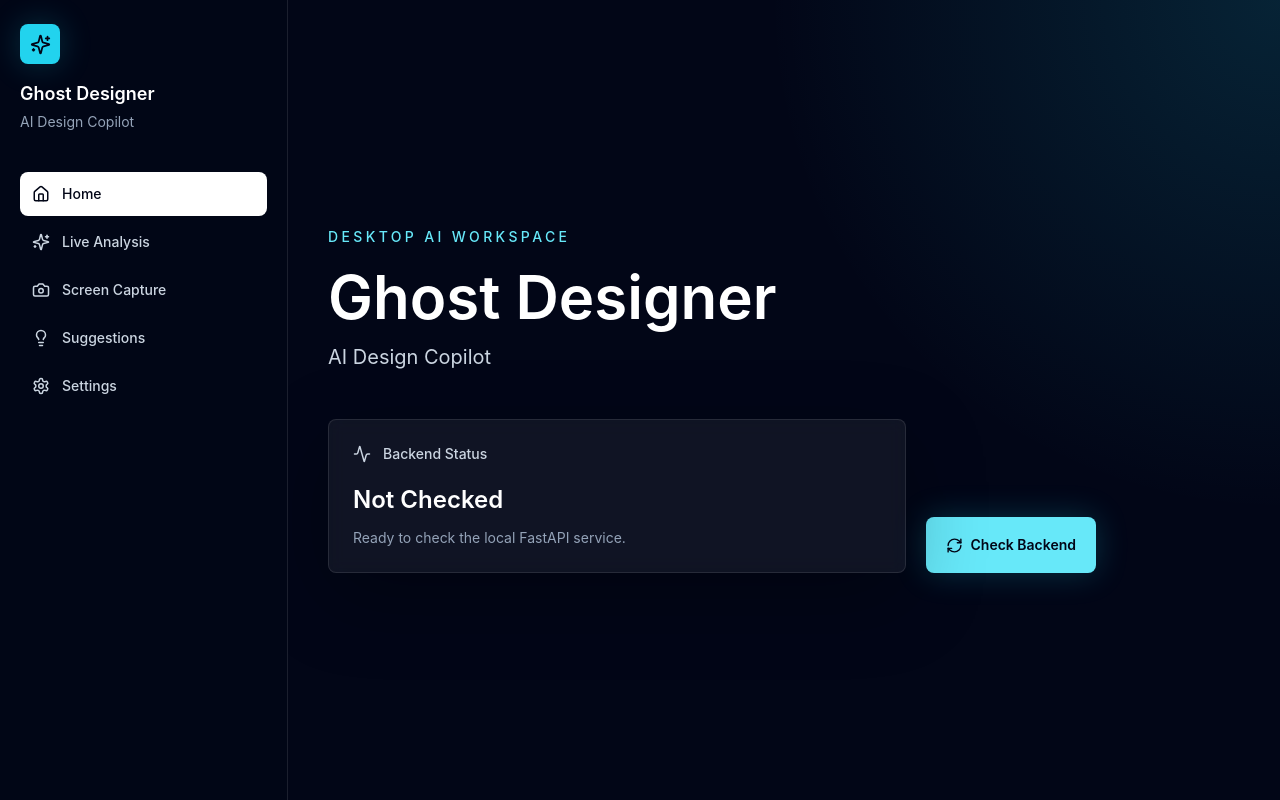
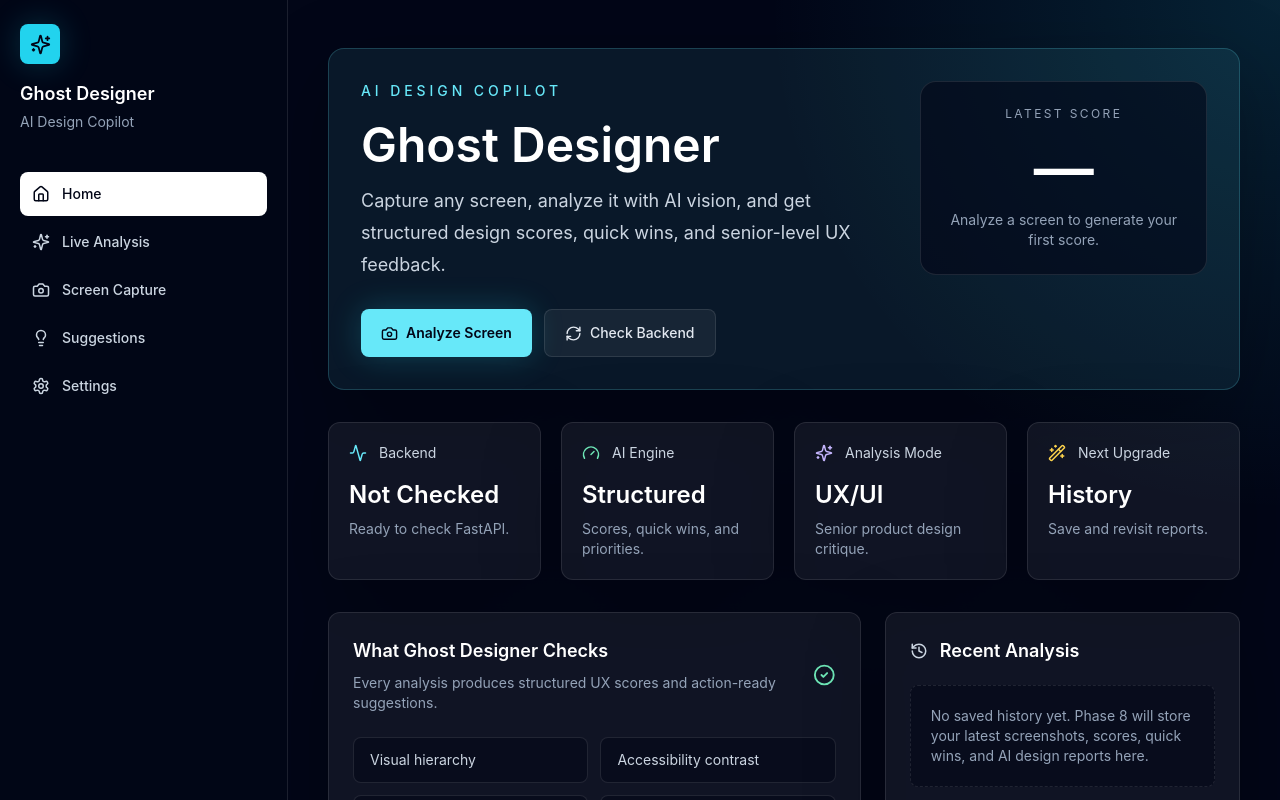
Before and after one commit to prachi050/studio-pap, a React (Vite) app in the folder desktop/: page / in a window 1280 px wide. Built offline with nearby package versions, Linux system fonts and the light colour scheme.

Commit message:
Phase 7 complete - improved home dashboard

```diff
--- a/desktop/src/pages/HomePage.tsx
+++ b/desktop/src/pages/HomePage.tsx
@@ -1,20 +1,21 @@
-import { Activity, RefreshCw } from 'lucide-react';
+import {
+  Activity,
+  Camera,
+  CheckCircle2,
+  Gauge,
+  History,
+  RefreshCw,
+  Sparkles,
+  Wand2,
+} from 'lucide-react';
+import { Link } from 'react-router-dom';
 
 import { useBackendStatus } from '../hooks/useBackendStatus';
 
 function getStatusLabel(status: string): string {
-  if (status === 'connected') {
-    return '🟢 Backend Connected';
-  }
-
-  if (status === 'offline') {
-    return '🔴 Backend Offline';
-  }
-
-  if (status === 'checking') {
-    return 'Checking Backend...';
-  }
-
+  if (status === 'connected') return 'Connected';
+  if (status === 'offline') return 'Offline';
+  if (status === 'checking') return 'Checking...';
   return 'Not Checked';
 }
 
@@ -22,38 +23,33 @@ export function HomePage() {
   const { status, lastCheckedAt, checkBackend } = useBackendStatus();
 
   return (
-    <section className="mx-auto flex min-h-screen w-full max-w-6xl flex-col justify-center px-10 py-12">
-      <div className="max-w-3xl">
-        <p className="text-sm font-medium uppercase tracking-[0.24em] text-cyan-300">
-          Desktop AI Workspace
+    <section className="mx-auto flex min-h-screen w-full max-w-6xl flex-col px-10 py-12">
+      <div className="rounded-2xl border border-cyan-300/20 bg-cyan-300/[0.08] p-8 shadow-panel">
+        <div className="flex items-start justify-between gap-8">
+          <div>
+            <p className="text-sm font-medium uppercase tracking-[0.28em] text-cyan-300">
+              AI Design Copilot
             </p>
-        <h2 className="mt-5 text-6xl font-semibold text-white">Ghost Designer</h2>
-        <p className="mt-4 text-xl text-slate-300">AI Design Copilot</p>
-      </div>
+            <h2 className="mt-5 text-5xl font-semibold text-white">Ghost Designer</h2>
+            <p className="mt-4 max-w-2xl text-lg leading-8 text-slate-300">
+              Capture any screen, analyze it with AI vision, and get structured design
+              scores, quick wins, and senior-level UX feedback.
+            </p>
 
-      <div className="mt-12 grid max-w-3xl gap-5 md:grid-cols-[1fr_auto]">
-        <article className="rounded-lg border border-white/10 bg-white/[0.06] p-6 shadow-panel backdrop-blur">
-          <div className="flex items-start justify-between gap-6">
-            <div>
-              <div className="flex items-center gap-3 text-sm font-medium text-slate-300">
-                <Activity size={18} aria-hidden="true" />
-                <span>Backend Status</span>
-              </div>
-              <p className="mt-5 text-2xl font-semibold text-white">{getStatusLabel(status)}</p>
-              <p className="mt-3 text-sm text-slate-400">
-                {lastCheckedAt
-                  ? `Last checked ${lastCheckedAt.toLocaleTimeString()}`
-                  : 'Ready to check the local FastAPI service.'}
-              </p>
-            </div>
-          </div>
-        </article>
+            <div className="mt-7 flex gap-3">
+              <Link
+                to="/screen-capture"
+                className="inline-flex h-12 items-center justify-center gap-2 rounded-lg bg-cyan-300 px-5 text-sm font-semibold text-slate-950 shadow-glow transition hover:bg-cyan-200"
+              >
+                <Camera size={17} aria-hidden="true" />
+                Analyze Screen
+              </Link>
 
               <button
                 type="button"
                 onClick={checkBackend}
                 disabled={status === 'checking'}
-          className="inline-flex h-14 items-center justify-center gap-2 self-end rounded-lg bg-cyan-300 px-5 text-sm font-semibold text-slate-950 shadow-glow transition hover:bg-cyan-200 disabled:cursor-not-allowed disabled:opacity-70"
+                className="inline-flex h-12 items-center justify-center gap-2 rounded-lg border border-white/10 bg-white/[0.06] px-5 text-sm font-medium text-slate-200 transition hover:bg-white/[0.1] disabled:cursor-not-allowed disabled:opacity-70"
               >
                 <RefreshCw
                   size={17}
@@ -63,6 +59,105 @@ export function HomePage() {
                 Check Backend
               </button>
             </div>
+          </div>
+
+          <div className="min-w-[190px] rounded-2xl border border-white/10 bg-slate-950/60 p-6 text-center">
+            <p className="text-xs uppercase tracking-[0.2em] text-slate-400">
+              Latest Score
+            </p>
+            <p className="mt-4 text-6xl font-semibold text-white">—</p>
+            <p className="mt-3 text-sm text-slate-400">
+              Analyze a screen to generate your first score.
+            </p>
+          </div>
+        </div>
+      </div>
+
+      <div className="mt-8 grid gap-5 md:grid-cols-4">
+        <article className="rounded-xl border border-white/10 bg-white/[0.06] p-5 shadow-panel">
+          <div className="flex items-center gap-3 text-sm text-slate-300">
+            <Activity size={18} aria-hidden="true" className="text-cyan-300" />
+            <span>Backend</span>
+          </div>
+          <p className="mt-4 text-2xl font-semibold text-white">{getStatusLabel(status)}</p>
+          <p className="mt-2 text-sm text-slate-400">
+            {lastCheckedAt
+              ? `Last checked ${lastCheckedAt.toLocaleTimeString()}`
+              : 'Ready to check FastAPI.'}
+          </p>
+        </article>
+
+        <article className="rounded-xl border border-white/10 bg-white/[0.06] p-5 shadow-panel">
+          <div className="flex items-center gap-3 text-sm text-slate-300">
+            <Gauge size={18} aria-hidden="true" className="text-emerald-300" />
+            <span>AI Engine</span>
+          </div>
+          <p className="mt-4 text-2xl font-semibold text-white">Structured</p>
+          <p className="mt-2 text-sm text-slate-400">Scores, quick wins, and priorities.</p>
+        </article>
+
+        <article className="rounded-xl border border-white/10 bg-white/[0.06] p-5 shadow-panel">
+          <div className="flex items-center gap-3 text-sm text-slate-300">
+            <Sparkles size={18} aria-hidden="true" className="text-violet-300" />
+            <span>Analysis Mode</span>
+          </div>
+          <p className="mt-4 text-2xl font-semibold text-white">UX/UI</p>
+          <p className="mt-2 text-sm text-slate-400">Senior product design critique.</p>
+        </article>
+
+        <article className="rounded-xl border border-white/10 bg-white/[0.06] p-5 shadow-panel">
+          <div className="flex items-center gap-3 text-sm text-slate-300">
+            <Wand2 size={18} aria-hidden="true" className="text-amber-300" />
+            <span>Next Upgrade</span>
+          </div>
+          <p className="mt-4 text-2xl font-semibold text-white">History</p>
+          <p className="mt-2 text-sm text-slate-400">Save and revisit reports.</p>
+        </article>
+      </div>
+
+      <div className="mt-8 grid gap-6 lg:grid-cols-[1.2fr_0.8fr]">
+        <article className="rounded-xl border border-white/10 bg-white/[0.06] p-6 shadow-panel">
+          <div className="flex items-center justify-between gap-4">
+            <div>
+              <h3 className="text-lg font-semibold text-white">What Ghost Designer Checks</h3>
+              <p className="mt-2 text-sm text-slate-400">
+                Every analysis produces structured UX scores and action-ready suggestions.
+              </p>
+            </div>
+            <CheckCircle2 size={26} aria-hidden="true" className="text-emerald-300" />
+          </div>
+
+          <div className="mt-6 grid gap-3 md:grid-cols-2">
+            {[
+              'Visual hierarchy',
+              'Accessibility contrast',
+              'Typography quality',
+              'Spacing rhythm',
+              'Color system',
+              'Top priority fix',
+            ].map((item) => (
+              <div
+                key={item}
+                className="rounded-lg border border-white/10 bg-slate-950/50 px-4 py-3 text-sm text-slate-300"
+              >
+                {item}
+              </div>
+            ))}
+          </div>
+        </article>
+
+        <article className="rounded-xl border border-white/10 bg-white/[0.06] p-6 shadow-panel">
+          <div className="flex items-center gap-3">
+            <History size={18} aria-hidden="true" className="text-slate-300" />
+            <h3 className="text-lg font-semibold text-white">Recent Analysis</h3>
+          </div>
+
+          <div className="mt-5 rounded-lg border border-dashed border-white/10 bg-slate-950/50 p-5 text-sm text-slate-400">
+            No saved history yet. Phase 8 will store your latest screenshots, scores,
+            quick wins, and AI design reports here.
+          </div>
+        </article>
+      </div>
     </section>
   );
 }
```
Lines whose indentation alone changed are shown as unchanged.
